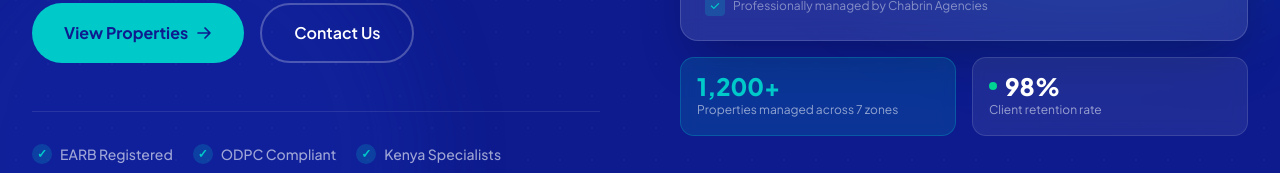
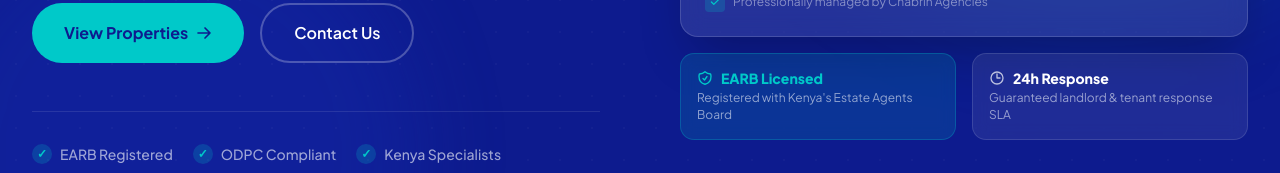
Before and after one commit to Stan-Mash/chabrin-website, a Next.js app: page /en/ in a window 1280 px wide. Shown: the part 624-797 px from the top of the page. Built offline with nearby package versions, Linux system fonts and the light colour scheme; no server answers.

Commit message:
Replace duplicate stats in hero with EARB licensed and 24h response credentials

```diff
--- a/src/components/sections/Hero.tsx
+++ b/src/components/sections/Hero.tsx
@@ -175,18 +175,25 @@ export default function Hero() {
               </div>
             </div>
 
-            {/* Bottom row: two stat cards */}
+            {/* Bottom row: two credential cards */}
             <div className="grid grid-cols-2 gap-4">
               <div className="bg-brand-cyan/15 border border-brand-cyan/25 rounded-xl p-4 backdrop-blur-sm">
-                <p className="text-brand-cyan font-extrabold text-2xl leading-none mb-1">1,200+</p>
-                <p className="text-white/55 text-xs leading-snug">Properties managed across 7 zones</p>
+                <div className="flex items-center gap-2 mb-1">
+                  <svg className="w-4 h-4 text-brand-cyan flex-shrink-0" fill="none" viewBox="0 0 24 24" stroke="currentColor" strokeWidth={2}>
+                    <path strokeLinecap="round" strokeLinejoin="round" d="M9 12.75L11.25 15 15 9.75m-3-7.036A11.959 11.959 0 013.598 6 11.99 11.99 0 003 9.749c0 5.592 3.824 10.29 9 11.623 5.176-1.332 9-6.03 9-11.622 0-1.31-.21-2.571-.598-3.751h-.152c-3.196 0-6.1-1.248-8.25-3.285z" />
+                  </svg>
+                  <p className="text-brand-cyan font-extrabold text-sm leading-none">EARB Licensed</p>
+                </div>
+                <p className="text-white/55 text-xs leading-snug">Registered with Kenya's Estate Agents Board</p>
               </div>
               <div className="bg-white/8 border border-white/12 rounded-xl p-4 backdrop-blur-sm">
                 <div className="flex items-center gap-2 mb-1">
-                  <span className="w-2 h-2 rounded-full bg-emerald-400 animate-pulse" />
-                  <p className="text-white font-extrabold text-2xl leading-none">98%</p>
+                  <svg className="w-4 h-4 text-white/70 flex-shrink-0" fill="none" viewBox="0 0 24 24" stroke="currentColor" strokeWidth={2}>
+                    <path strokeLinecap="round" strokeLinejoin="round" d="M12 6v6h4.5m4.5 0a9 9 0 11-18 0 9 9 0 0118 0z" />
+                  </svg>
+                  <p className="text-white font-extrabold text-sm leading-none">24h Response</p>
                 </div>
-                <p className="text-white/55 text-xs leading-snug">Client retention rate</p>
+                <p className="text-white/55 text-xs leading-snug">Guaranteed landlord & tenant response SLA</p>
               </div>
             </div>
 
```
